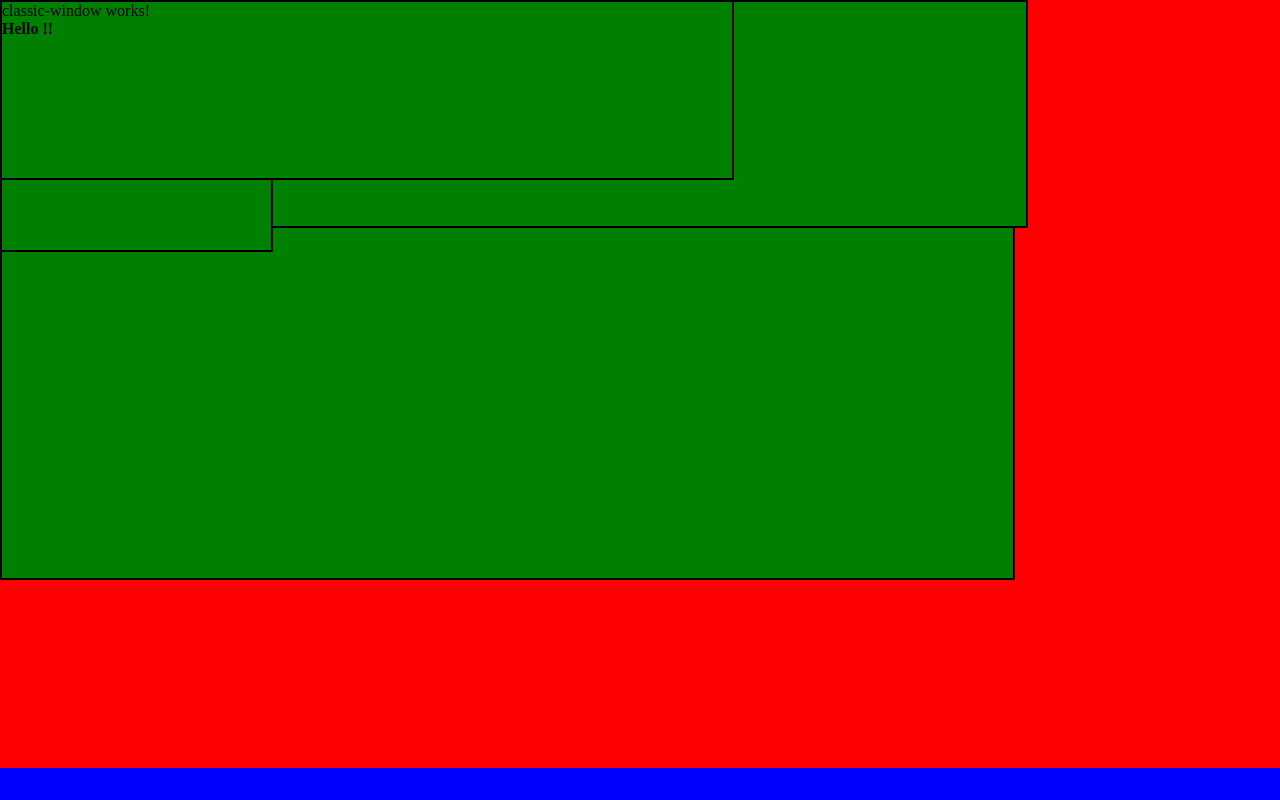
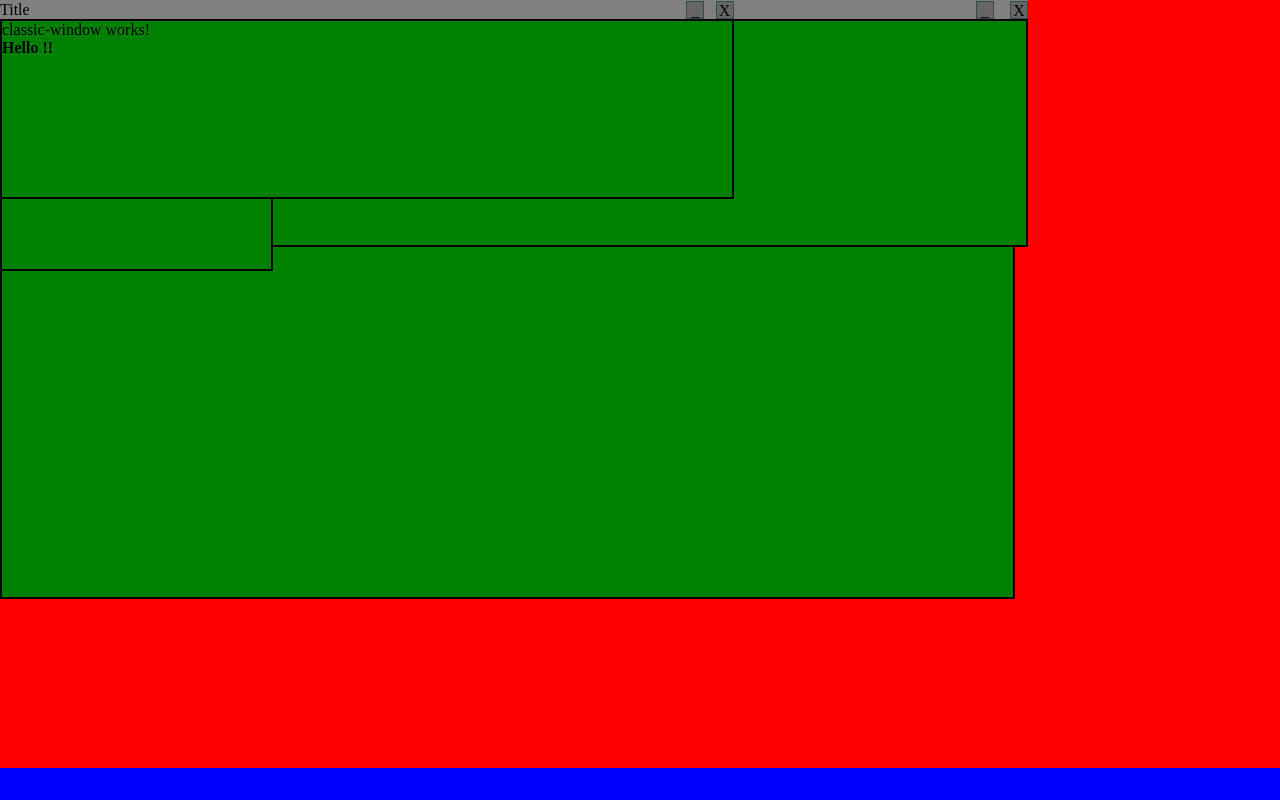
Before and after one commit to EnzDev/AngularXWindow, an Angular app: page / in a window 1280 px wide. Built offline with nearby package versions, Linux system fonts and the light colour scheme.

Commit message:
Window Bar

```diff
--- a/src/app/window-manager/window-manager.component.html
+++ b/src/app/window-manager/window-manager.component.html
@@ -11,6 +11,12 @@
     [style.left]="window.position ? window.position.left.get() : 0"
     [style.top]="window.position ? window.position.top.get() : 0"
     [style.z-index]="window.layer">
+    <div class="windowBar" *ngIf="window.window && !window.window.instance.forcedLayer">
+      <span>{{ "Title" }}</span>
+      <span class="separator"></span>
+      <span class="action reduce" (click)="minimize(window)">_</span>
+      <span class="action close" (click)="close(window)">X</span>
+    </div>
     <ng-container win-host [id]="window.id"></ng-container>
   </div>
 </ng-container>
--- a/src/app/window-manager/window-manager.component.sass
+++ b/src/app/window-manager/window-manager.component.sass
@@ -1,3 +1,20 @@
 .window
   display: block
   position: fixed
+
+.windowBar
+  display: flex
+  height: 1.2em
+  background: grey
+  align-items: center
+  justify-content: space-between
+  .action
+    background: #666
+    width: 1em
+    height: 1em
+    border: solid darkslategrey 1px
+    text-align: center
+    .reduce
+      line-height: 0.8em
+  .separator
+    flex-grow: 0.95
--- a/src/app/window-manager/window-manager.component.ts
+++ b/src/app/window-manager/window-manager.component.ts
@@ -107,9 +107,7 @@ export class WindowManagerComponent implements AfterViewInit {
    */
   private updateLayersForNewWindow(window: WindowRef) {
     for (const _window of this.windows) {
-      if (!_window.window.instance.forcedLayer) {
-        _window.layer -= 1;
-      }
+      _window.layer -= _window.window.instance.forcedLayer ? 0 : 1;
     }
 
     return window.window.instance.forcedLayer || 5000;
@@ -177,24 +175,40 @@ export class WindowManagerComponent implements AfterViewInit {
     window.layer = 5000;
   }
 
-  public minimize(id: number) {
-    const window = this.windows.find((_window) => _window.id === id);
+  public minimize(window: WindowRef|number) {
+    if (typeof window === 'number') { // Switch ID reference to window
+      window = this.windows.find((_window) => _window.id === window);
+    }
+
     console.log('minimize');
     window.reduced = true;
   }
 
-  public restore(id: number) {
-    const window = this.windows.find((_window) => _window.id === id);
+  public restore(window: WindowRef|number) {
+    if (typeof window === 'number') { // Switch ID reference to window
+      window = this.windows.find((_window) => _window.id === window);
+    }
+
     console.log('restore');
     window.reduced = false;
   }
+
+  public close(window: WindowRef|number) {
+    if (typeof window === 'number') { // Switch ID reference to window
+      window = this.windows.find((_window) => _window.id === window);
+    }
+
+    window.window.destroy();
+    // @ts-ignore fixme: Type checking does not work here (see https://gist.github.com/EnzDev/6d1cdd5af265e5ff8094d6961a3a5434)
+    this.windows.splice(this.windows.findIndex((_window) => _window.id === window.id), 1);
+  }
 }
+
 
 interface WindowRef {
   id: number;
   window: ComponentRef<WindowComponent>;
   position: Position; // Top left position
   layer: number; // Layer number (uses z-index) default to 5000
-  stucked?: boolean;
   reduced: boolean;
 }
```
